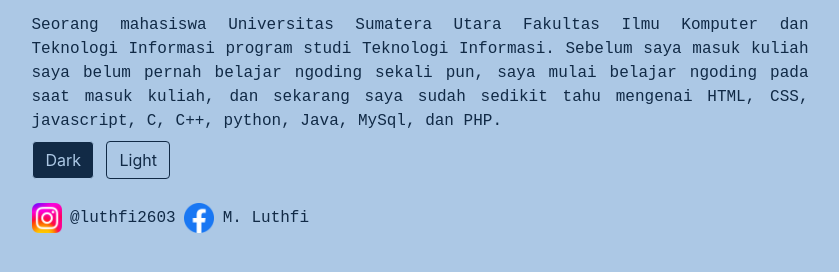
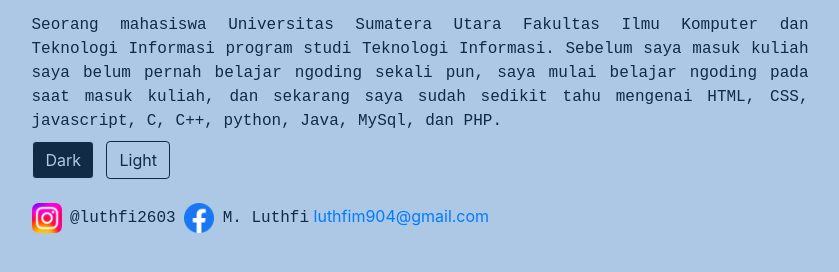
Before and after one commit to luthfi2603/luthfi2603.github.io, a plain HTML site: page tugas1GDSC/index.html in a window 1280 px wide. Shown: the part 248-520 px from the top of the page, without its empty margins (220-1059 px from the left). Drawn offline with Linux system fonts and the light colour scheme.

Commit message:
U langsung ke email

```diff
--- a/tugas1GDSC/index.html
+++ b/tugas1GDSC/index.html
@@ -43,6 +43,7 @@
                     <img src="assets/img/Facebook_f_logo_(2019).svg.jpg" alt="Logo" width="30px" height="30px" class="mr-1">
                 </a>
                 <text class="font0">M. Luthfi</text>
+                <a href="mailto:luthfim904@gmail.com">luthfim904@gmail.com</a>
             </div>
         </div>
     </div>
```
